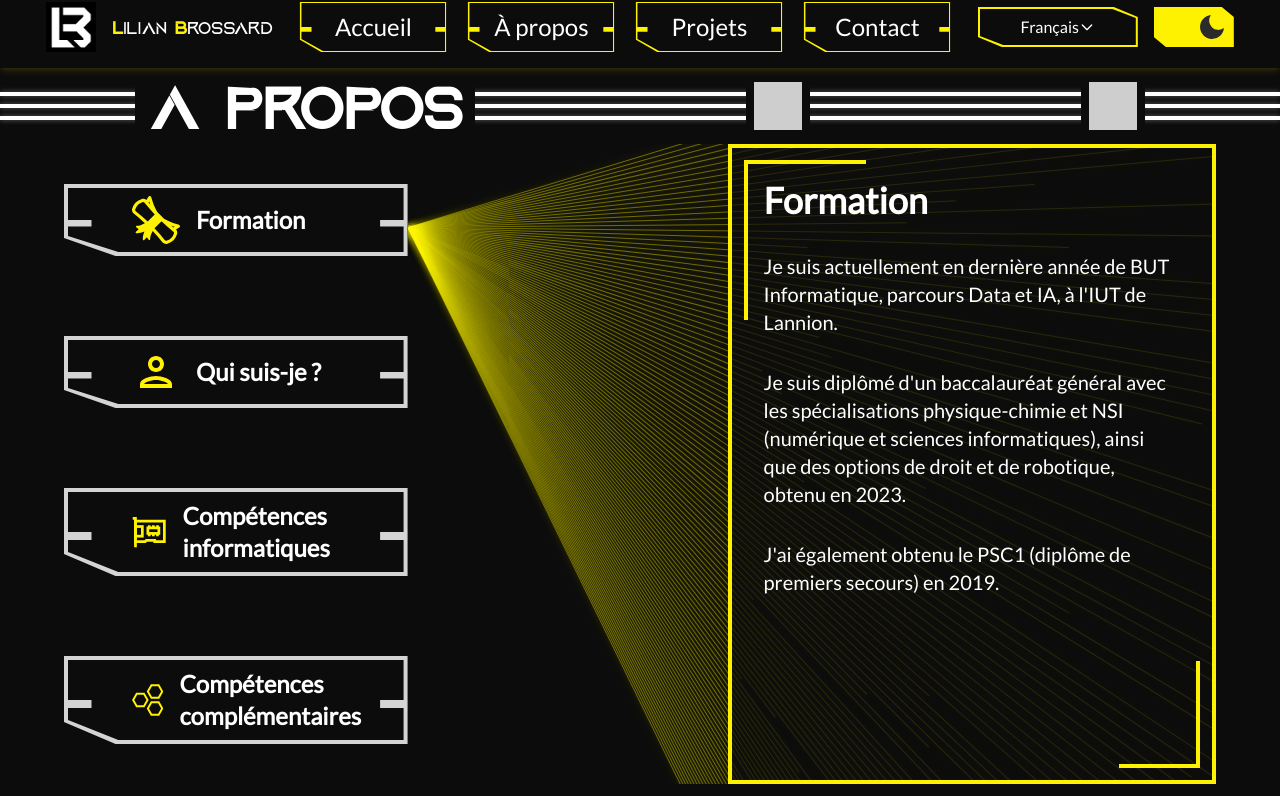
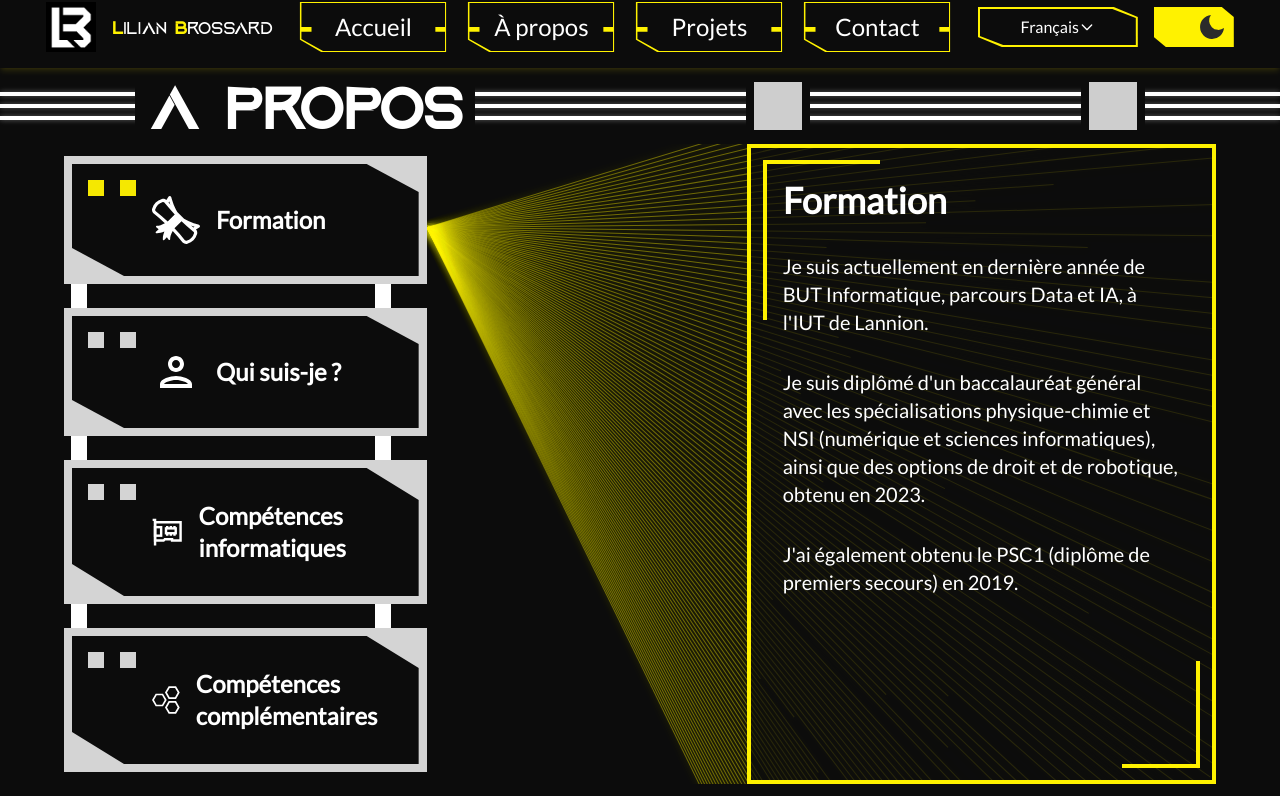
Before and after one commit to LilianBrossard/lilian-brossard, a Next.js app: page / in a window 1280 px wide. Shown: the part 1014-1810 px from the top of the page. Built offline with nearby package versions, Linux system fonts and the light colour scheme; a web font is replaced by a local one.

Commit message:
feat: ajouter des animations et améliorer la gestion des états dans le composant Apropos

```diff
--- a/components/Apropos.tsx
+++ b/components/Apropos.tsx
@@ -29,15 +29,18 @@ export default function Apropos() {
   ];
 
   const RefInfo = useRef<HTMLDivElement>(null);
+  const RefButtons = useRef<HTMLDivElement>(null);
 
   function ChangeOrigine(newTempOriginY: number | null) {
     if (newTempOriginY === null) {
       ShowInfo(listOriginY.indexOf(originY));
+      ActiveServeur(listOriginY.indexOf(originY));
       setTempOriginY(originY);
       //   console.log("leave : ", originY);
     } else {
       setTempOriginY(listOriginY[newTempOriginY]);
       ShowInfo(newTempOriginY);
+      ActiveServeur(newTempOriginY);
       //   console.log("pass : ", listOriginY[newTempOriginY]);
     }
   }
@@ -45,6 +48,7 @@ export default function Apropos() {
     ShowInfo(newOriginY);
     setOriginY(listOriginY[newOriginY]);
     setTempOriginY(listOriginY[newOriginY]);
+    ActiveServeur(newOriginY);
     // console.log("clicked : ", listOriginY[newOriginY]);
   }
 
@@ -63,15 +67,48 @@ export default function Apropos() {
     }
   }
 
+  function ActiveServeur(index: number) {
+    index = index + 1;
+    if (RefButtons.current) {
+      const children = RefButtons.current.children;
+      for (let i = 0; i < children.length; i++) {
+        if (i === index && i !== 0) {
+          const icones = [children[i].children[0], children[i].children[1]];
+          icones.forEach((icon) => {
+            if (icon) {
+              console.log(icon);
+              icon.classList.add("bg-(--primary)", "animate-pulse");
+              icon.classList.remove("bg-(--foreground-secondary)");
+            }
+          });
+        } else if (i !== 0) {
+          const icones = [children[i].children[0], children[i].children[1]];
+          icones.forEach((icon) => {
+            if (icon) {
+              icon.classList.remove("bg-(--primary)", "animate-pulse");
+              icon.classList.add("bg-(--foreground-secondary)");
+            }
+          });
+        }
+      }
+    }
+  }
+
   return (
     <div className="w-full h-[80vh] flex flex-row">
-      <div className="w-1/3 h-full flex flex-col justify-around pl-16">
+      <div
+        ref={RefButtons}
+        className="w-1/3 h-full relative flex flex-col justify-around pl-16"
+      >
+        <div className="w-3/4 h-5/6 left-1/6 flex justify-center items-center absolute bg-foreground -z-10 p-4">
+          <div className="bg-background w-full h-full"></div>
+        </div>
         {(
           [
             [
               // https://www.svgrepo.com/svg/69867/graduation-diploma
               <svg
-                fill="var(--accentuation)"
+                fill="var(--foreground)"
                 height="100%"
                 width="100%"
                 version="1.1"
@@ -126,7 +163,7 @@ export default function Apropos() {
                     fillRule="evenodd"
                     clipRule="evenodd"
                     d="M12 4C9.79 4 8 5.79 8 8C8 10.21 9.79 12 12 12C14.21 12 16 10.21 16 8C16 5.79 14.21 4 12 4ZM14 8C14 6.9 13.1 6 12 6C10.9 6 10 6.9 10 8C10 9.1 10.9 10 12 10C13.1 10 14 9.1 14 8ZM18 18C17.8 17.29 14.7 16 12 16C9.31 16 6.23 17.28 6 18H18ZM4 18C4 15.34 9.33 14 12 14C14.67 14 20 15.34 20 18V20H4V18Z"
-                    fill="var(--accentuation)"
+                    fill="var(--foreground)"
                   ></path>{" "}
                 </g>
               </svg>,
@@ -156,7 +193,7 @@ export default function Apropos() {
                 ></g>
                 <g id="SVGRepo_iconCarrier">
                   <defs>
-                    <style>{`.cls-1{fill:none;stroke:var(--accentuation);stroke-miterlimit:10;stroke-width:1.91px;}`}</style>
+                    <style>{`.cls-1{fill:none;stroke:var(--foreground);stroke-miterlimit:10;stroke-width:1.91px;}`}</style>
                   </defs>
                   <polyline
                     className="cls-1"
@@ -234,7 +271,7 @@ export default function Apropos() {
             [
               // https://www.svgrepo.com/svg/90790/science
               <svg
-                fill="var(--accentuation)"
+                fill="var(--foreground)"
                 height="100%"
                 width="100%"
                 version="1.1"
@@ -271,12 +308,24 @@ export default function Apropos() {
         ).map(([icon, dict], index) => (
           <button
             key={index}
-            className="w-full clipPath-Button-Simple p-1 bg-(--foreground-secondary) hover:bg-foreground transition-colors duration-300 group"
+            className="w-full relative p-2 bg-(--foreground-secondary) cursor-pointer hover:bg-foreground transition-colors duration-300 group"
             onMouseEnter={() => ChangeOrigine(index)}
             onMouseLeave={() => ChangeOrigine(null)}
             onClick={() => ChangePermanentOrigin(index)}
           >
-            <div className="cursor-pointer clipPath-Button flex flex-row items-center gap-4 p-2 pl-16 w-full text-left bg-background group-hover:bg-(--background-secondary) transition-colors duration-300">
+            {index === 0 && (
+              <>
+                <div className="absolute top-6 left-6 bg-(--primary) animate-pulse w-4 h-4 z-10 "></div>
+                <div className="absolute top-6 left-14 bg-(--primary) animate-pulse w-4 h-4 z-10 "></div>
+              </>
+            )}
+            {index !== 0 && (
+              <>
+                <div className="absolute top-6 left-6 bg-(--foreground-secondary) w-4 h-4 z-10"></div>
+                <div className="absolute top-6 left-14 bg-(--foreground-secondary) w-4 h-4 z-10"></div>
+              </>
+            )}
+            <div className=" clipPath-Button-Double flex flex-row items-center gap-4 p-8 pl-20 w-full text-left bg-background group-hover:bg-(--background-secondary) transition-colors duration-300">
               <div className="w-12 h-12">{icon}</div>
               <p className="text-2xl font-semibold">
                 <Translate dict={dict as Partial<Record<string, string>>} />
```
